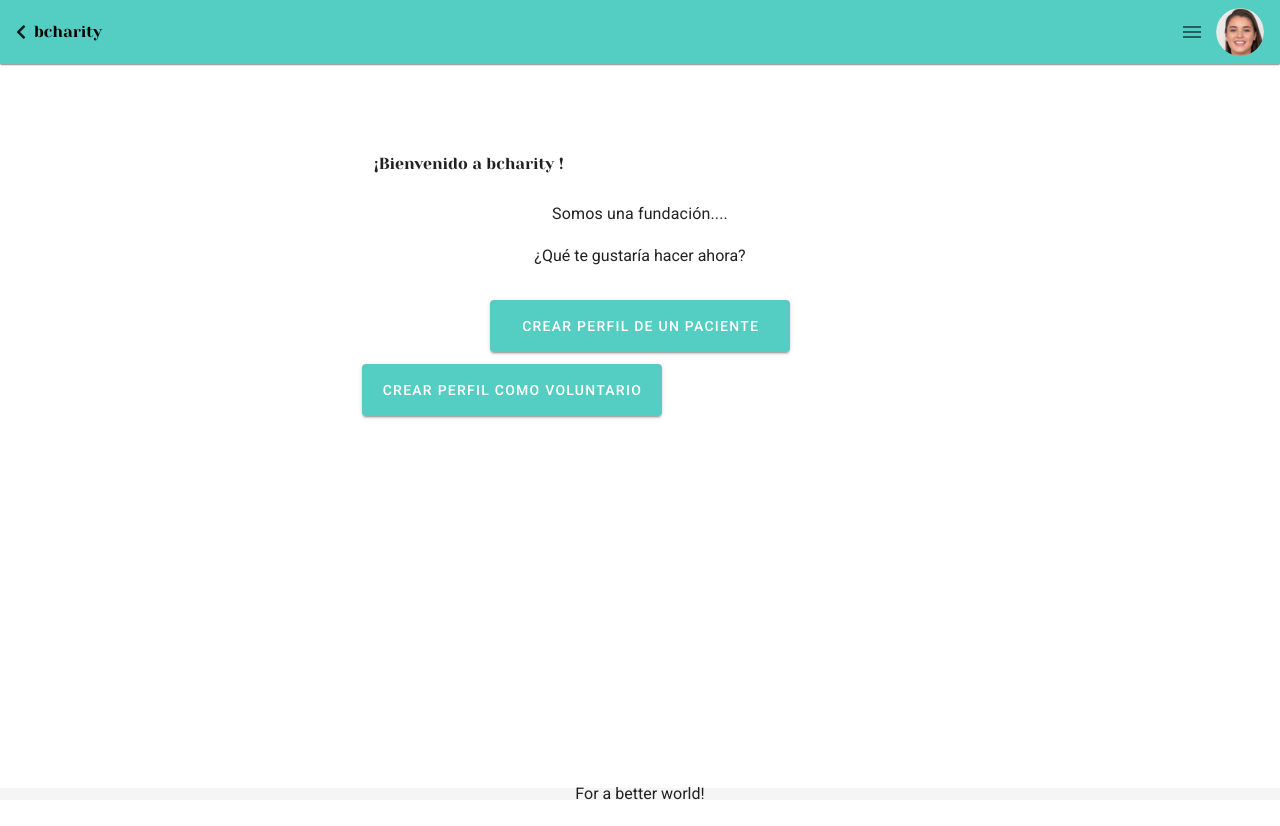
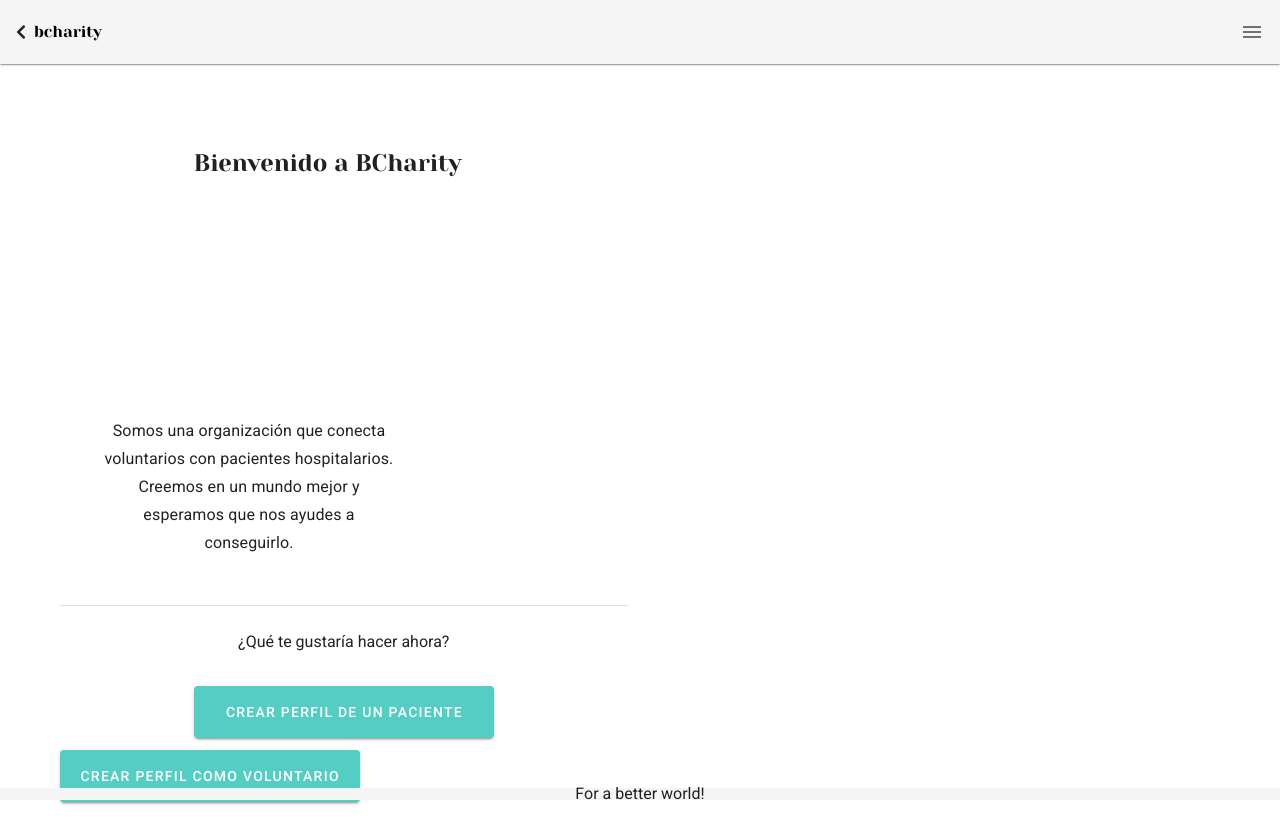
Before and after one commit to saracrz/BCharity-FrontEnd, a Nuxt app: page /welcome in a window 1280 px wide. Before the commit the page ends 800 px from the top, so only its background shows below. Built offline with nearby package versions, Linux system fonts and the light colour scheme.

Commit message:
landing & navigation drawer

```diff
--- a/layouts/default.vue
+++ b/layouts/default.vue
@@ -1,28 +1,49 @@
 <template>
   <v-app>
-    <v-app-bar :elevation="1" fixed app color="#54CEC3">
+    <v-app-bar :elevation="1" fixed app>
       <i class="fas fa-chevron-left" @click="goBack()"></i>
       <nuxt-link to="/welcome" class="logo ml-2">
         bcharity
       </nuxt-link>
       <v-spacer />
-      <div v-if="userName">
-        Hi {{ userName }}
 
-        <v-btn text @click="logout">Logout</v-btn>
-      </div>
-      <v-app-bar-nav-icon></v-app-bar-nav-icon>
-      <v-avatar>
-        <img :src="require('~/assets/079801.jpg')" />
-      </v-avatar>
+      <v-app-bar-nav-icon @click.stop="drawer = !drawer"></v-app-bar-nav-icon>
     </v-app-bar>
+    <v-navigation-drawer v-model="drawer" absolute temporary>
+      <v-list-item>
+        <v-list-item-avatar>
+          <v-img :src="require('~/assets/079801.jpg')"></v-img>
+        </v-list-item-avatar>
+
+        <v-list-item-content>
+          <v-list-item-title v-if="userName">{{ userName }}</v-list-item-title>
+        </v-list-item-content>
+      </v-list-item>
+
+      <v-divider></v-divider>
+
+      <v-list dense>
+        <v-list-item v-for="item in items" :key="item.title" link>
+          <v-list-item-icon>
+            <v-icon>{{ item.icon }}</v-icon>
+          </v-list-item-icon>
+
+          <v-list-item-content>
+            <v-list-item-title>{{ item.title }}</v-list-item-title>
+          </v-list-item-content>
+        </v-list-item>
+
+        <v-footer>
+          <v-btn text @click="logout">Cerrar Sesión</v-btn>
+        </v-footer>
+      </v-list>
+    </v-navigation-drawer>
 
     <v-content>
       <v-container>
         <nuxt />
       </v-container>
     </v-content>
-
     <v-footer fixed app class="text-center ">
       <v-row align="center" justify="center">
         <span> For a better world! </span>
@@ -34,6 +55,24 @@
 <script>
 import { mapGetters } from 'vuex'
 export default {
+  data() {
+    return {
+      drawer: false,
+      items: [
+        { title: 'Perfil', icon: 'mdi-account', to: '/infopersonal' },
+        { title: 'Search Ad', icon: 'mdi-magnify', to: '/search' },
+        { title: 'My Ads', icon: 'mdi-account-card-details', to: '/my-ads' },
+        { title: 'Messages', icon: 'mdi-android-messages', to: '' },
+        {
+          title: 'Favorite Ads',
+          icon: 'mdi-heart-multiple-outline',
+          to: '/favorite-ads'
+        },
+        { title: 'Settings', icon: 'mdi-settings-outline', to: '' }
+      ]
+    }
+  },
+
   computed: {
     ...mapGetters(['userName'])
   },
@@ -57,5 +96,6 @@ export default {
   font-size: 22 px;
   color: black;
   font-family: 'Yeseva One', cursive;
+  margin-top: 0px;
 }
 </style>
--- a/pages/login.vue
+++ b/pages/login.vue
@@ -1,22 +1,23 @@
 <template>
   <v-row align="center" justify="center">
-    <img width="145px" class="mx-12" :src="require('~/assets/Logo.png')" />
-    <v-col cols="10" class="col-md-6">
-      <v-form ref="form" lazy-validation>
+    <img width="135px" class="mx-12" :src="require('~/assets/Logo.png')" />
+    <v-col cols="10" class="col-md-4">
+      <v-form ref=" caption form" lazy-validation>
         <v-card-title>
           <h4 class="mx-auto">¡Hola de nuevo!</h4>
         </v-card-title>
         <v-card-text>
           <v-text-field
             v-model="email"
-            class="font-weight-light"
+            class="font-weight-thin caption"
             label="E-mail"
+            color="#54CEC3"
             :rules="[rules.required, rules.email]"
             validate-on-blur
           />
           <v-text-field
             v-model="password"
-            class="pt-0 font-weight-light"
+            class="pt-0 font-weight-thin caption"
             color="#54CEC3"
             :type="showPassword ? 'text' : 'password'"
             :rules="[rules.required]"
--- a/pages/signup.vue
+++ b/pages/signup.vue
@@ -1,7 +1,7 @@
 <template>
   <div>
     <v-row align="center" justify="center" class=" general">
-      <img width="145px" class="mx-12" :src="require('~/assets/Logo.png')" />
+      <img width="135px" class="mx-12" :src="require('~/assets/Logo.png')" />
       <v-col cols="10" class="col-md-6">
         <v-form ref="form" lazy-validation>
           <v-card-title>
@@ -10,21 +10,24 @@
           <v-card-text>
             <v-text-field
               v-model="name"
-              class="font-weight-light"
+              class="font-weight-thin"
               label="Name"
+              color="#54CEC3"
               :rules="[rules.required]"
               validate-on-blur
             />
             <v-text-field
               v-model="email"
-              class="pt-0 mt-0 font-weight-light"
+              class="pt-0 mt-0 font-weight-thin"
               label="E-mail"
+              color="#54CEC3"
               :rules="[rules.required, rules.email]"
               validate-on-blur
             />
             <v-text-field
               v-model="password"
-              class="pt-0 mt-0 font-weight-light"
+              class="pt-0 mt-0 font-weight-thin"
+              color="#54CEC3"
               :type="showPassword ? 'text' : 'password'"
               :rules="[rules.required, rules.password]"
               :append-icon="showPassword ? 'mdi-eye' : 'mdi-eye-off'"
--- a/pages/welcome.vue
+++ b/pages/welcome.vue
@@ -1,17 +1,38 @@
 <template>
-  <v-row align="center" justify="center" class="mx-auto">
-    <v-col cols="10" class="col-md-6">
-      <v-content>
-        <v-container id="welcome" align="center" justify="center">
-          ¡Bienvenido a bcharity {{ userName }}!
-        </v-container>
+  <v-row id="background" class="pt-5px">
+    <v-col cols="12" class="col-md-6 ">
+      <v-content id="welcome" align="center" justify="center">
+        <p class="mx-auto mr-8">
+          Bienvenido a BCharity
+        </p>
       </v-content>
-      <p class="text subtitle-1 mx-8 text-center">
-        Somos una fundación....
-      </p>
+      <v-img
+        width="140"
+        class="mx-auto "
+        :src="require('~/assets/landing.png')"
+      ></v-img>
+
+      <v-col cols="12" class="col-md-8">
+        <v-content
+          id="text"
+          class="mx-auto my-0"
+          align="center"
+          justify="center"
+        >
+          <p class="subtitle-1 "></p>
+          <p class="text subtitle-1 mx-8 my-0 mb-6 text-center">
+            Somos una organización que conecta voluntarios con pacientes
+            hospitalarios. Creemos en un mundo mejor y esperamos que nos ayudes
+            a conseguirlo.
+          </p>
+          <v-spacer></v-spacer>
+        </v-content>
+      </v-col>
+
       <div>
         <v-spacer></v-spacer>
-        <p class="mx-auto" align="center" justify="center">
+        <v-divider></v-divider>
+        <p class="mx-auto mt-6" align="center" justify="center">
           ¿Qué te gustaría hacer ahora?
         </p>
         <v-card color="#54CEC3" class="mx-auto py-0 mt-8 " width="300">
@@ -50,9 +71,13 @@ export default {
 <style lang="scss" scoped>
 #welcome {
   font-family: 'Yeseva One', cursive;
-  font-size: px;
+  font-size: 24px;
 }
-#titulo {
-  height: 70vh;
+.text {
+  font-family: 'Lato', sans-serif;
+}
+#background {
+  height: 170px;
+  padding-top: 5px;
 }
 </style>
```
Also changed, not shown: assets/landing.png (added).
